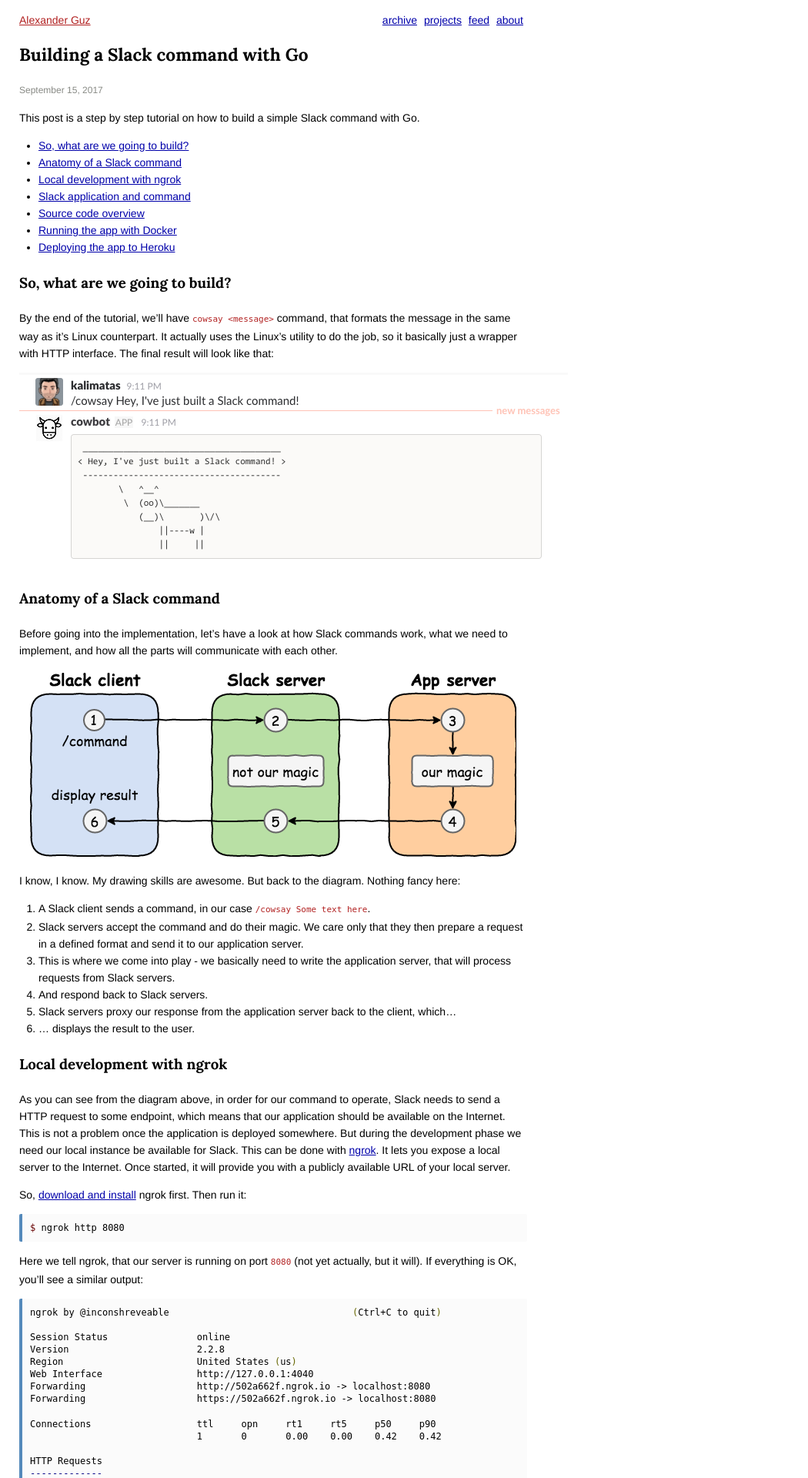
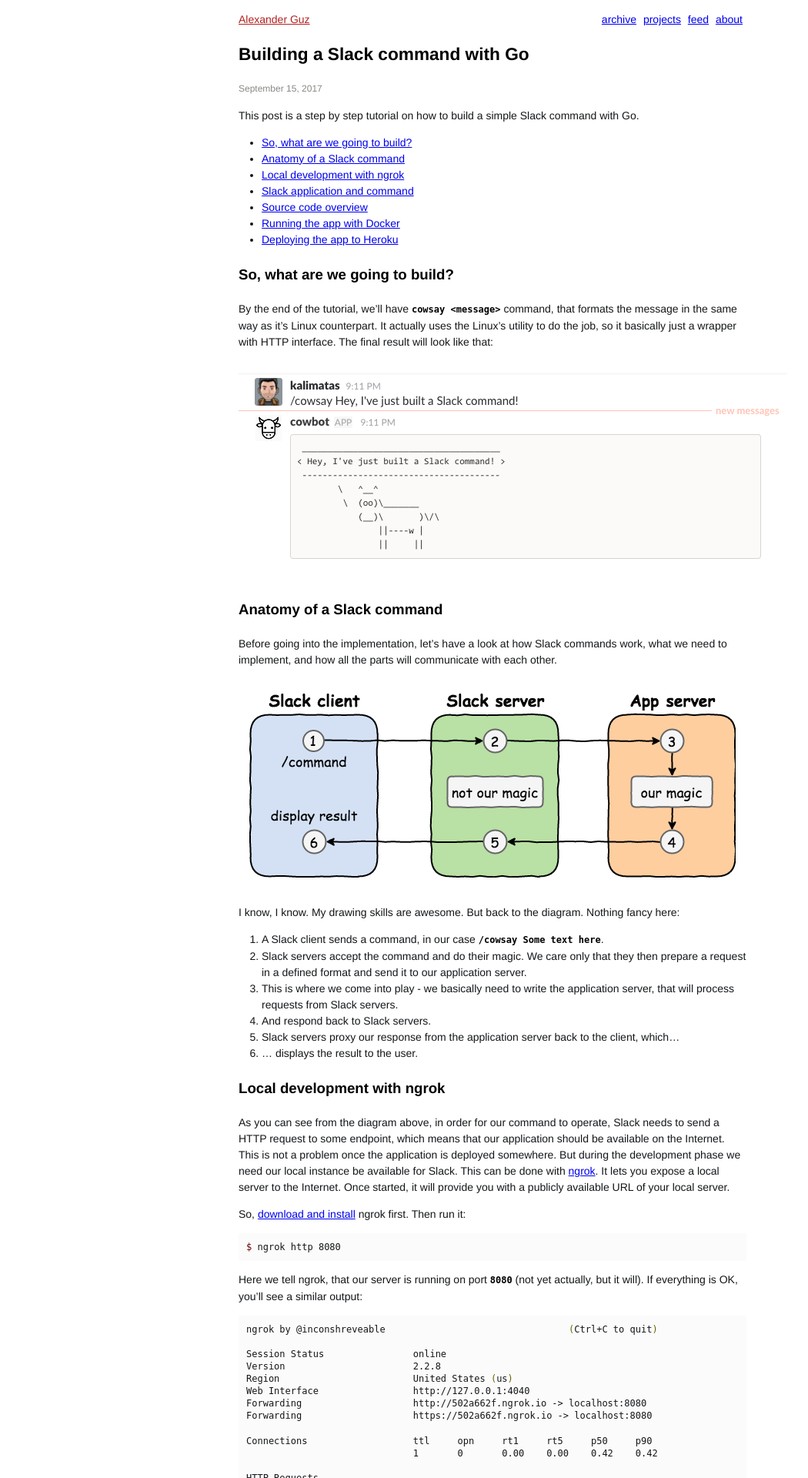
Before and after one commit to kalimatas/kalimatas.github.com, a Jekyll site: the page built from _posts/2017-09-15-cowsay-slack-command.markdown, in a window 1280 px wide. Shown: the top 1920 px of the page at 77% size, without its empty margins (0-1050 px from the left). Built offline with Jekyll 4.4.1, drawn with Linux system fonts in a browser that asks for light colours; comment, search, counter and statistics services are not loaded.

Commit message:
Why not another redesign?

```diff
--- a/static/css/pygments.css
+++ b/static/css/pygments.css
@@ -12,7 +12,7 @@
     border-radius: 2px;
     padding: 10px;
     background: #fbfbfb;
-    border-left: 4px solid #558abb;
+    /*border: 1px solid #e3e3e3;*/
 }
 
 .highlight .hll { background-color: #ffc; }
--- a/static/css/style.css
+++ b/static/css/style.css
@@ -1,20 +1,18 @@
 /* general */
-@import url('https://fonts.googleapis.com/css?family=Lora:700,700i');
-
 * { box-sizing: border-box; -webkit-box-sizing: border-box; -moz-box-sizing: border-box; }
-body { font-family: Helvetica, sans-serif; font-size: 14px; line-height: 22px; margin: 0; padding: 0; color: black; }
+body { font-family: Helvetica, sans-serif; font-size: 14px; line-height: 21px; margin: 0; padding: 0; color: rgb(20, 23, 26); }
 
 /* links */
-a { color: #00a; }
 a:hover { color: black; }
+a:visited { color: rgb(0, 0, 238); }
 
 /* headings */
-h1, h3 { color: black; font-family: 'Lora', serif; }
+h1, h3 { color: black; }
 h1 { font-size: 17pt; }
 h3 { font-size: 14pt; margin-top: 24px; margin-bottom: 24px; }
 
 /* layout */
-section.container { padding-top: 15px; margin: 0 0 0 25px; width: 660px; }
+section.container { padding-top: 15px; margin: 0 auto; width: 660px; }
 section.main { clear: both; margin-top: 45px; }
 footer { margin: 30px 0 25px 0; }
 .clear { clear: both; }
@@ -48,9 +46,10 @@
 /* article */
 time { font-size: 12px; color: #888a85; }
 blockquote { font-style: italic; }
-article ul, ol { padding-left: 25px; }
+article ul, ol { padding-left: 30px; }
 article h4.notes { margin-top: 60px; }
 article img.left-image { margin-right: 7px; }
+.center img { margin-top: 15px; margin-bottom: 15px; }
 
 /* archive, not found */
 ul.list_archive, ul.not_found_list { list-style-type: disc; padding-left: 40px; }
@@ -58,9 +57,10 @@
 
 /* code */
 p > code, li > code {
-    color: firebrick;
+    color: black;
     white-space: nowrap;
-    font-size: 11px;
+    font-size: 12px;
+    font-weight: bold;
     font-family: 'DejaVu Sans Mono', 'Bitstream Vera Sans Mono', 'Lucida Console', monospace;
 }
 
```
Also changed, not shown: static/img/posts/app_credentials.png.
